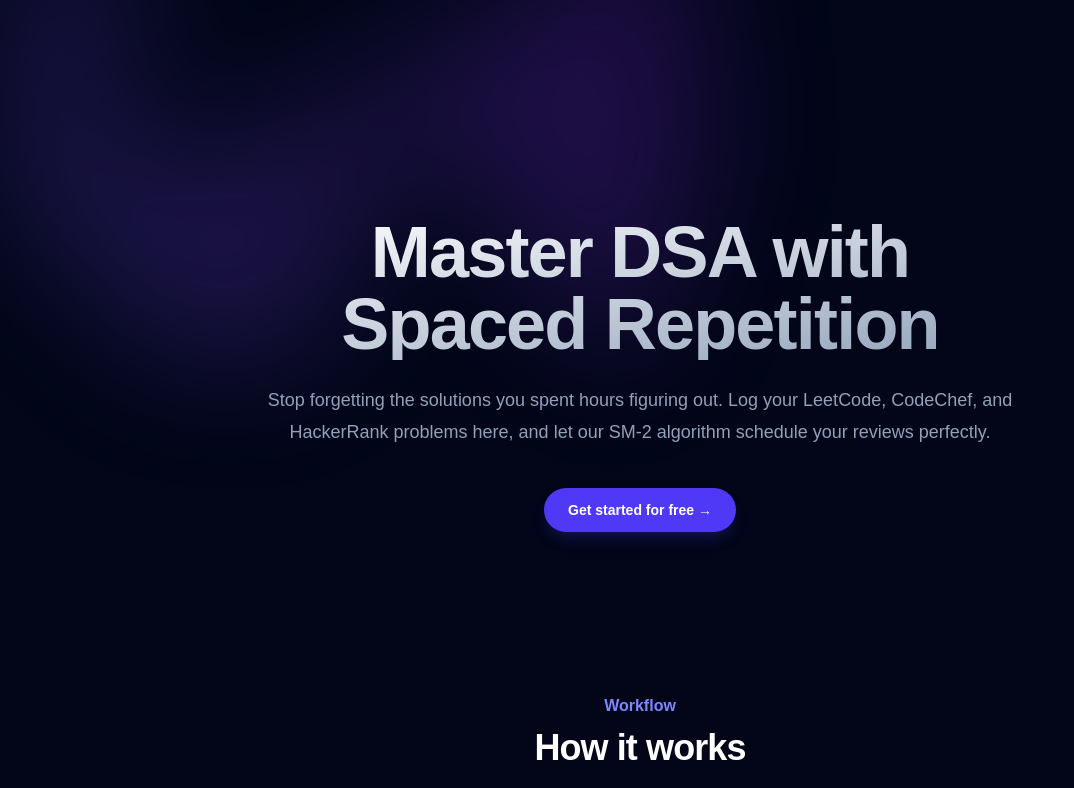
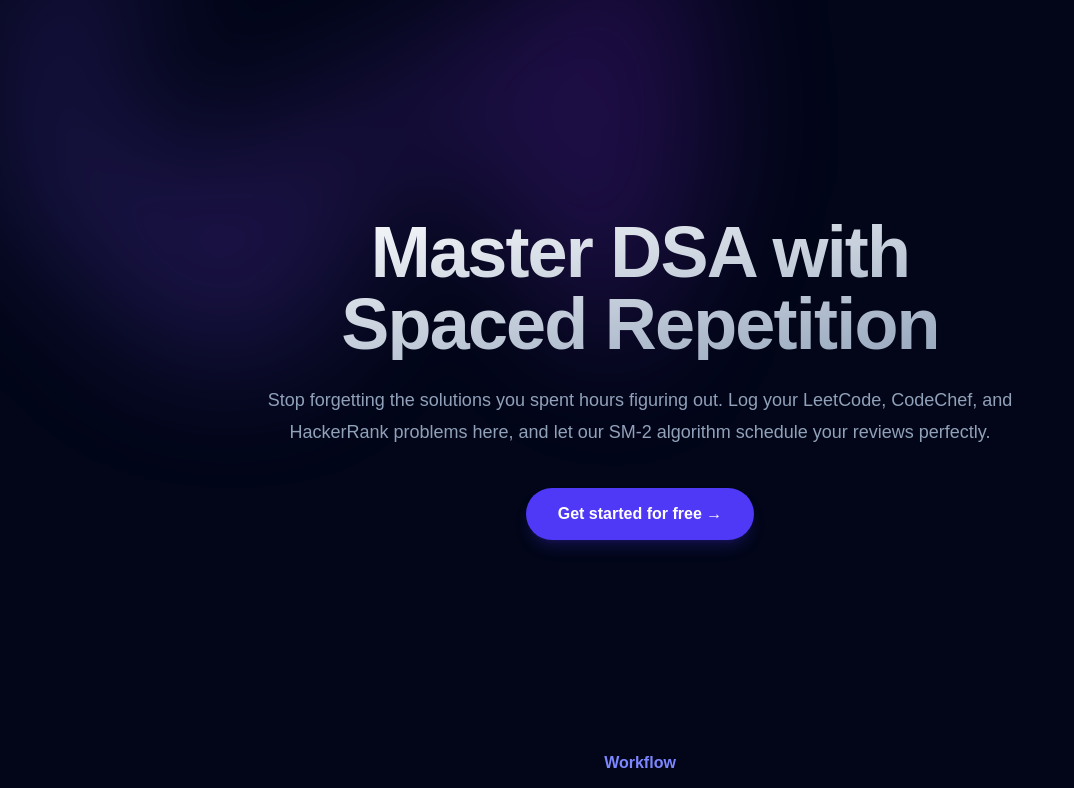
Before and after one commit to VSDeadShot/DSA-Tracker, a Next.js app: page / in a window 1280 px wide. Shown: the top 788 px of the page, without its empty margins (0-1074 px from the left). Built offline with nearby package versions, Linux system fonts and the light colour scheme.

Commit message:
Fix hero section spacing

```diff
--- a/app/page.tsx
+++ b/app/page.tsx
@@ -5,7 +5,7 @@ export default function Home() {
     <div className="min-h-screen bg-slate-950 text-slate-50 selection:bg-indigo-500/30">
       <div className="relative isolate px-6 pt-14 lg:px-8">
         {/* Hero Section */}
-        <div className="mx-auto max-w-3xl py-32 sm:py-40">
+        <div className="mx-auto max-w-3xl pt-32 pb-24 sm:pt-40 sm:pb-32 mb-20 border-b border-transparent">
           <div className="text-center">
             <h1 className="text-5xl font-extrabold tracking-tight sm:text-7xl bg-gradient-to-br from-white to-slate-400 bg-clip-text text-transparent">
               Master DSA with Spaced Repetition
@@ -16,7 +16,7 @@ export default function Home() {
             <div className="mt-10 flex items-center justify-center gap-x-6">
               <Link
                 href="/login"
-                className="rounded-full bg-indigo-600 px-6 py-3 text-sm font-semibold text-white shadow-lg shadow-indigo-600/20 transition-all hover:bg-indigo-500 hover:shadow-indigo-500/30 hover:-translate-y-0.5"
+                className="rounded-full bg-indigo-600 px-8 py-3.5 text-base font-semibold text-white shadow-lg shadow-indigo-600/20 transition-all hover:bg-indigo-500 hover:shadow-indigo-500/30 hover:-translate-y-0.5"
               >
                 Get started for free &rarr;
               </Link>
```
